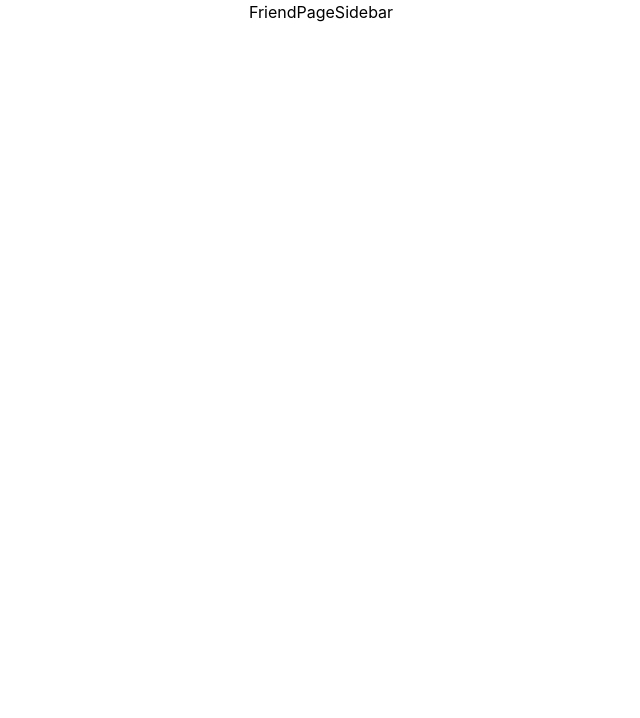
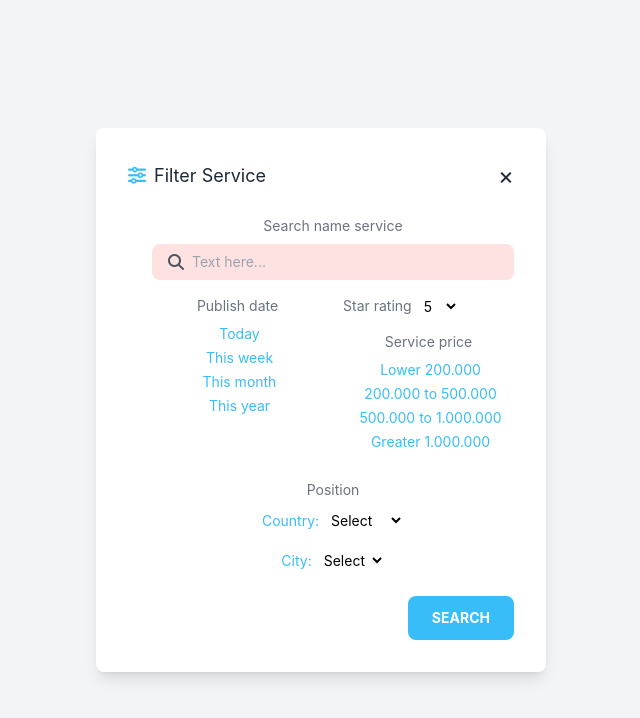
Before and after one commit to thucnh071203/family-farm-client, a React (Create React App) app: page / in a window 1280 px wide. Shown: the top 718 px of the page, without its empty margins (319-959 px from the left). Built offline with nearby package versions, Linux system fonts and the light colour scheme.

Commit message:
menu profile + filter service

```diff
--- a/public/index.html
+++ b/public/index.html
@@ -15,6 +15,19 @@
       user's mobile device or desktop. See https://developers.google.com/web/fundamentals/web-app-manifest/
     -->
     <link rel="manifest" href="%PUBLIC_URL%/manifest.json" />
+    <!-- add roboto font -->
+
+    <link
+      href="https://fonts.googleapis.com/css2?family=Roboto&display=swap"
+      rel="stylesheet"
+    />
+    <!-- add font awesome -->
+    <!-- <link rel="stylesheet" href="https://cdnjs.cloudflare.com/ajax/libs/font-awesome/6.0.0-beta3/css/all.min.css" /> -->
+    <link
+      rel="stylesheet"
+      href="https://cdnjs.cloudflare.com/ajax/libs/font-awesome/6.5.0/css/all.min.css"
+    />
+
     <!--
       Notice the use of %PUBLIC_URL% in the tags above.
       It will be replaced with the URL of the `public` folder during the build.
@@ -26,6 +39,7 @@
     -->
     <title>React App</title>
   </head>
+
   <body>
     <noscript>You need to enable JavaScript to run this app.</noscript>
     <div id="root"></div>
--- a/src/App.js
+++ b/src/App.js
@@ -1,11 +1,12 @@
 import logo from "./logo.svg";
 import "./App.css";
 import FriendPageSidebar from "./layouts/FriendPageSidebar";
+import { FilterService } from "./layouts/FilterService";
 
 function App() {
   return (
     <div className="App">
-      <FriendPageSidebar />
+      <FilterService />
     </div>
   );
 }
--- /dev/null
+++ b/src/layouts/FilterService.js
@@ -0,0 +1,104 @@
+import React from "react";
+
+export const FilterService = () => {
+  return (
+    <div className="flex justify-center items-center h-screen bg-gray-100">
+      <div className="bg-white w-[450px] p-8 rounded-lg shadow-lg relative">
+        {/* Header */}
+        <div className="flex justify-between items-center mb-6">
+          <h2 className="text-lg text-gray-800 flex items-center gap-2">
+            <i className="fas fa-sliders-h text-sky-400"></i> Filter Service
+          </h2>
+          <div className="text-2xl text-gray-800 cursor-pointer">&times;</div>
+        </div>
+
+        {/* Body */}
+        <div className="ml-6">
+          <div className="mb-4">
+            <h4 className="text-sm text-gray-500 mb-2">Search name service</h4>
+            <div className="flex items-center bg-red-100 rounded-lg px-4 py-2">
+              <i className="fas fa-search text-gray-600 mr-2"></i>
+              <input
+                type="text"
+                placeholder="Text here..."
+                className="bg-transparent outline-none flex-1 text-sm"
+              />
+            </div>
+          </div>
+
+          {/* Filters */}
+          <div className="grid grid-cols-2 gap-5 mb-6 text-sm">
+            {/* Publish Date */}
+            <div>
+              <h4 className="text-gray-500 mb-2">Publish date</h4>
+              <a href="#" className="text-sky-400 block mb-1 ml-1">
+                Today
+              </a>
+              <a href="#" className="text-sky-400 block mb-1 ml-1">
+                This week
+              </a>
+              <a href="#" className="text-sky-400 block mb-1 ml-1">
+                This month
+              </a>
+              <a href="#" className="text-sky-400 block mb-1 ml-1">
+                This year
+              </a>
+            </div>
+
+            {/* Star & Price */}
+            <div>
+              <div className="flex items-center gap-2 mb-4">
+                <h4 className="text-gray-500 whitespace-nowrap">Star rating</h4>
+                <select className="text-sm border-none bg-transparent focus:outline-none">
+                  <option>5</option>
+                  <option>4+</option>
+                  <option>3+</option>
+                  <option>2+</option>
+                </select>
+              </div>
+              <h4 className="text-gray-500 mb-2">Service price</h4>
+              <a href="#" className="text-sky-400 block mb-1 ml-1">
+                Lower 200.000
+              </a>
+              <a href="#" className="text-sky-400 block mb-1 ml-1">
+                200.000 to 500.000
+              </a>
+              <a href="#" className="text-sky-400 block mb-1 ml-1">
+                500.000 to 1.000.000
+              </a>
+              <a href="#" className="text-sky-400 block mb-1 ml-1">
+                Greater 1.000.000
+              </a>
+            </div>
+          </div>
+
+          {/* Position Filters */}
+          <div className="mb-6">
+            <h4 className="text-sm text-gray-500 mb-2">Position</h4>
+            <div className="mb-4">
+              <label className="text-sky-400 text-sm mr-2">Country:</label>
+              <select className="text-sm border-none bg-transparent focus:outline-none">
+                <option>Select</option>
+                <option>Vietnam</option>
+                <option>Thailand</option>
+              </select>
+            </div>
+            <div>
+              <label className="text-sky-400 text-sm mr-2">City:</label>
+              <select className="text-sm border-none bg-transparent focus:outline-none">
+                <option>Select</option>
+                <option>Hà Nội</option>
+                <option>HCM</option>
+              </select>
+            </div>
+          </div>
+
+          {/* Search Button */}
+          <button className="bg-sky-400 text-white font-bold text-sm py-3 px-6 rounded-lg block ml-auto">
+            SEARCH
+          </button>
+        </div>
+      </div>
+    </div>
+  );
+};
--- /dev/null
+++ b/src/layouts/MenuProfile.js
@@ -0,0 +1,49 @@
+import React, { useState } from "react";
+import "../styles/menuProfile.css";
+
+export const MenuProfile = () => {
+  const [isOpen, setIsOpen] = useState(false); // Trạng thái mở/đóng popup
+
+  // Hàm xử lý việc mở/đóng popup
+  const togglePopupMenuProfile = () => {
+    setIsOpen(!isOpen); // Đảo trạng thái popup
+  };
+
+  return (
+    <div>
+      <button className="open-popup-btn" onClick={togglePopupMenuProfile}>
+        Mở Menu Profile
+      </button>
+
+      <div className={`popup-overlay ${isOpen ? "active" : ""}`} id="popup">
+        <div className="menu-card">
+          <div className="close-btn" onClick={togglePopupMenuProfile}>
+            &times;
+          </div>
+
+          <div className="menu-grid">
+            <a href="#profile" className="menu-item">
+              <i className="fas fa-user"></i>Your Profile
+            </a>
+            <a href="#payment" className="menu-item">
+              <i className="fab fa-amazon-pay"></i>Payment
+            </a>
+            <a href="#setting" className="menu-item">
+              <i className="fas fa-cog"></i>Setting
+            </a>
+            <a href="#professional" className="menu-item">
+              <i className="fas fa-plus"></i>Profesional
+            </a>
+            <a href="#service" className="menu-item">
+              <i className="fas fa-concierge-bell"></i>Your Service
+            </a>
+          </div>
+
+          <button className="logout-btn">
+            <i className="fas fa-power-off"></i>Logout
+          </button>
+        </div>
+      </div>
+    </div>
+  );
+};
--- /dev/null
+++ b/src/layouts/ServiceManagement.js
@@ -0,0 +1,22 @@
+import React from "react";
+
+export const ServiceManagement = () => {
+  return (
+    <div>
+      {/* <div>
+        <div>
+          <i></i>
+          <a>Overview</a>
+        </div>
+        <div>
+          <i></i>
+          <a></a>
+        </div>
+        <div>
+          <i></i>
+          <a></a>
+        </div>
+      </div> */}
+    </div>
+  );
+};
--- /dev/null
+++ b/src/styles/menuProfile.css
@@ -0,0 +1,92 @@
+.open-popup-btn {
+  padding: 12px 20px;
+  background: #acf168;
+  color: white;
+  border: none;
+  border-radius: 8px;
+  font-size: 16px;
+  cursor: pointer;
+}
+
+.popup-overlay {
+  position: fixed;
+  top: 0;
+  left: 0;
+  width: 100%;
+  height: 100%;
+  background-color: rgba(0, 0, 0, 0.4);
+  display: none;
+  justify-content: center;
+  align-items: center;
+  z-index: 1000;
+}
+
+.popup-overlay.active {
+  display: flex;
+}
+
+.menu-card {
+  background: white;
+  border-radius: 12px;
+  box-shadow: 0 2px 12px rgba(0, 0, 0, 0.2);
+  padding: 30px;
+  width: 400px;
+  text-align: center;
+  position: relative;
+}
+
+.close-btn {
+  position: absolute;
+  top: 12px;
+  right: 12px;
+  font-size: 20px;
+  color: #999;
+  cursor: pointer;
+}
+
+.menu-grid {
+  display: grid;
+  grid-template-columns: repeat(3, 1fr);
+  gap: 20px;
+  margin-bottom: 30px;
+  margin-top: 20px;
+}
+
+.menu-item {
+  text-decoration: none;
+  color: #333;
+  font-weight: 500;
+  display: flex;
+  flex-direction: column;
+  align-items: center;
+  transition: transform 0.2s, color 0.2s;
+}
+
+.menu-item i {
+  font-size: 24px;
+  margin-bottom: 8px;
+}
+
+.menu-item:hover {
+  transform: scale(1.05);
+  color: #3cbaf3;
+}
+
+.logout-btn {
+  background: #3cbaf3;
+  color: white;
+  border: none;
+  padding: 12px 0;
+  width: 100%;
+  border-radius: 10px;
+  font-size: 16px;
+  cursor: pointer;
+  display: flex;
+  justify-content: center;
+  align-items: center;
+  gap: 10px;
+}
+
+.logout-btn i {
+  font-size: 18px;
+}
```
